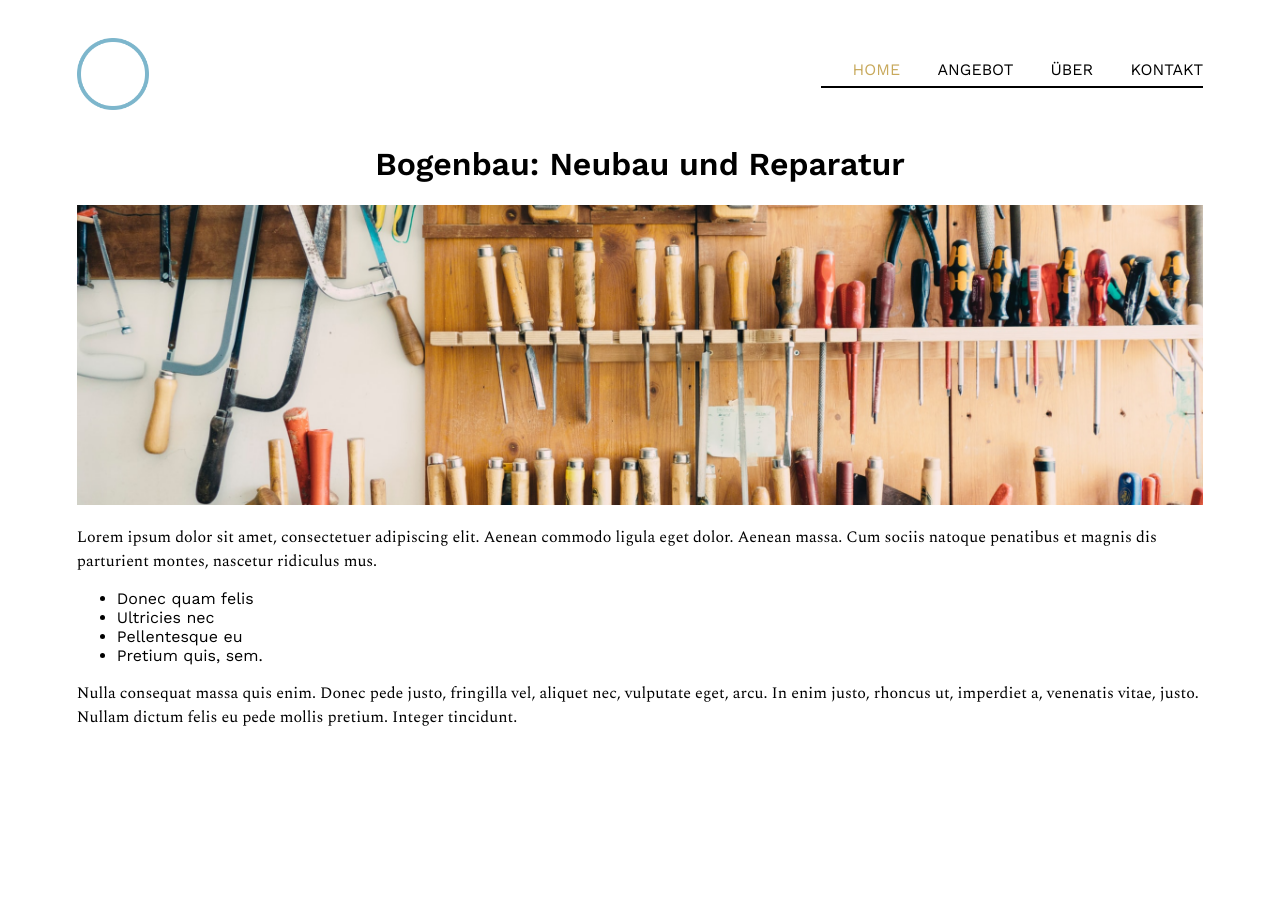
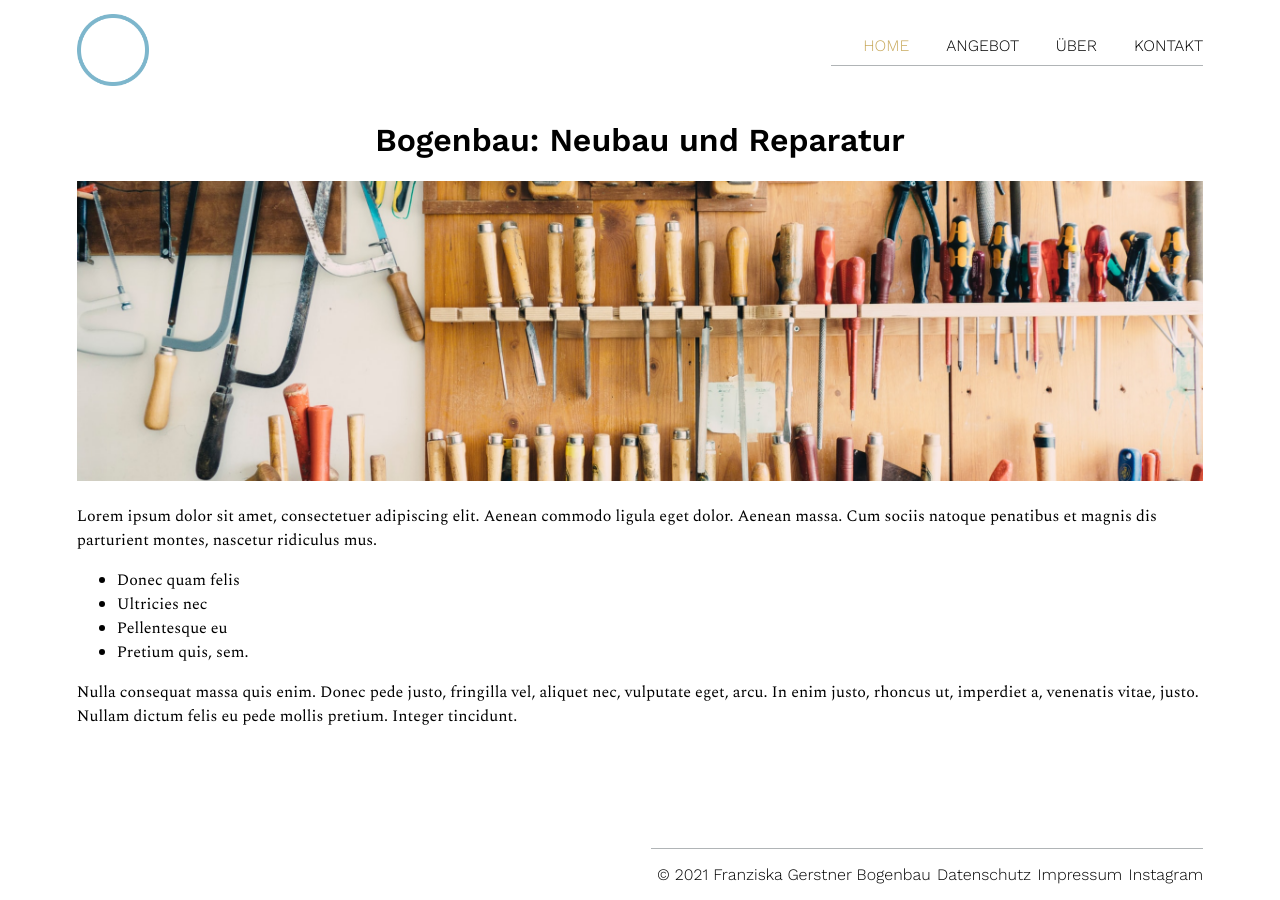
Before and after one commit to anneli-pixel/bogenbau-gerstner, a Jekyll site: the page built from home.html, in a window 1280 px wide. Built offline with Jekyll 4.4.1, drawn with Linux system fonts in a browser that asks for light colours.

Commit message:
make footer responsive

```diff
--- /dev/null
+++ b/_includes/footer.html
@@ -0,0 +1,8 @@
+<footer class="footer">
+  <ul>
+    <li>© 2021 Franziska Gerstner Bogenbau</li>
+    <li><a href="#">Datenschutz</a></li>
+    <li><a href="#">Impressum</a></li>
+    <li><a href="#">Instagram</a></li>
+  </ul>
+</footer>
--- a/_layouts/default.html
+++ b/_layouts/default.html
@@ -10,8 +10,11 @@
     <link rel="stylesheet" href="/assets/css/styles.css">
 
   </head>
-  <body class="container">
+  <body class="site-container">
     {% include navigation.html %}
-    {{ content }}
+    <main class="site-content">
+      {{ content }}
+    </main>
+    {% include footer.html %}
   </body>
 </html>
--- /dev/null
+++ b/_sass/footer.scss
@@ -0,0 +1,51 @@
+// mobile: @media (max-width: 767px)
+// desktop: @media (min-width 768px)
+
+.footer {
+  display: flex;
+  justify-content: flex-end;
+}
+
+.footer ul {
+  list-style: none;
+  display: flex;
+  align-items: center;
+  border-top-style: solid;
+  border-width: 1px;
+  border-color: #B0B4B6;
+  padding-top: 1rem;
+  padding-inline-start: 0;
+
+  li {
+    padding-left: 0.4rem;
+    font-family: Work Sans;
+    color: black;
+
+    a {
+      text-decoration: none;
+      color: black;
+    }
+  }
+}
+
+@media (max-width: 767px) {
+  .footer {
+    justify-content: center;
+  }
+
+  .footer ul {
+    flex-direction: column;
+      width: 88vw;
+
+    li {
+      padding-left: 0;
+      margin-bottom: 0.4rem;
+    }
+  }
+}
+
+@media (min-width: 768px) {
+  .footer {
+
+  }
+}
--- a/_sass/navigation.scss
+++ b/_sass/navigation.scss
@@ -3,7 +3,8 @@
 
 .navigation-items {
   border-bottom-style: solid;
-  border-width: 2px;
+  border-width: 1px;
+  border-color: #B0B4B6;
   padding-bottom: 0.4rem;
 }
 
--- a/_sass/site.scss
+++ b/_sass/site.scss
@@ -2,7 +2,8 @@
 // desktop: @media (min-width 768px)
 
 body {
-  font-family: Work Sans;
+  font-family: Spectral;
+  font-weight: 300;
 }
 
 h1 {
@@ -25,18 +26,28 @@
   object-fit: cover;
 }
 
+.site-container {
+  display: flex;
+  min-height: 100vh;
+  flex-direction: column;
+}
+
 @media (min-width: 768px) {
-  .container {
+  .site-container {
     max-width: 88vw;
     margin: auto;
-    margin-top: 24px;
+    //margin-top: 24px;
   }
 }
 
 @media (max-width: 767px) {
-  .container {
+  .site-container {
     max-width: 100vw;
     margin: auto;
-    margin-top: 24px;
+    //margin-top: 24px;
   }
 }
+
+.site-content {
+  flex: 1;
+}
--- a/assets/css/styles.scss
+++ b/assets/css/styles.scss
@@ -2,3 +2,4 @@
 ---
 @import "site";
 @import "navigation";
+@import "footer";
```
